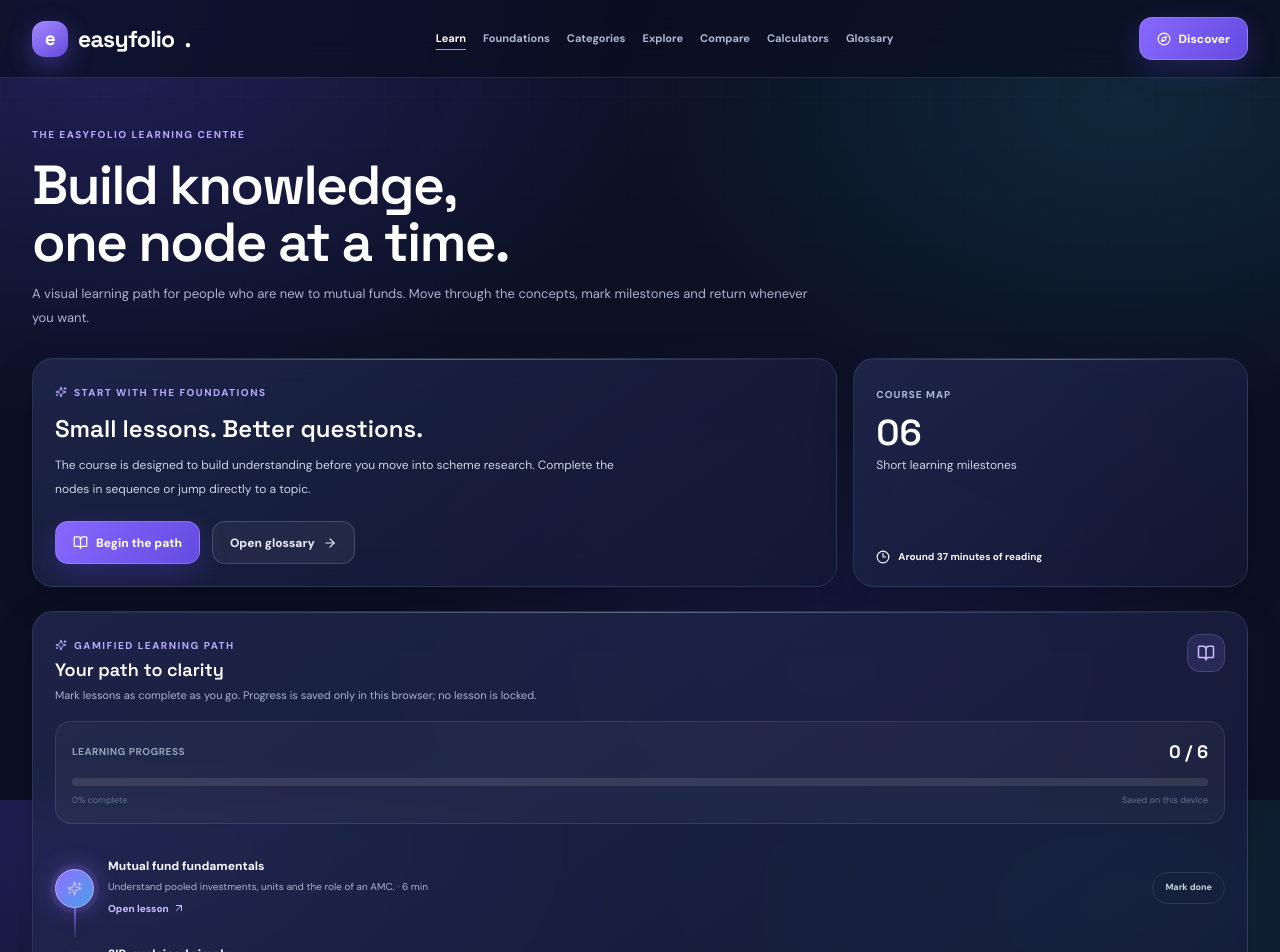
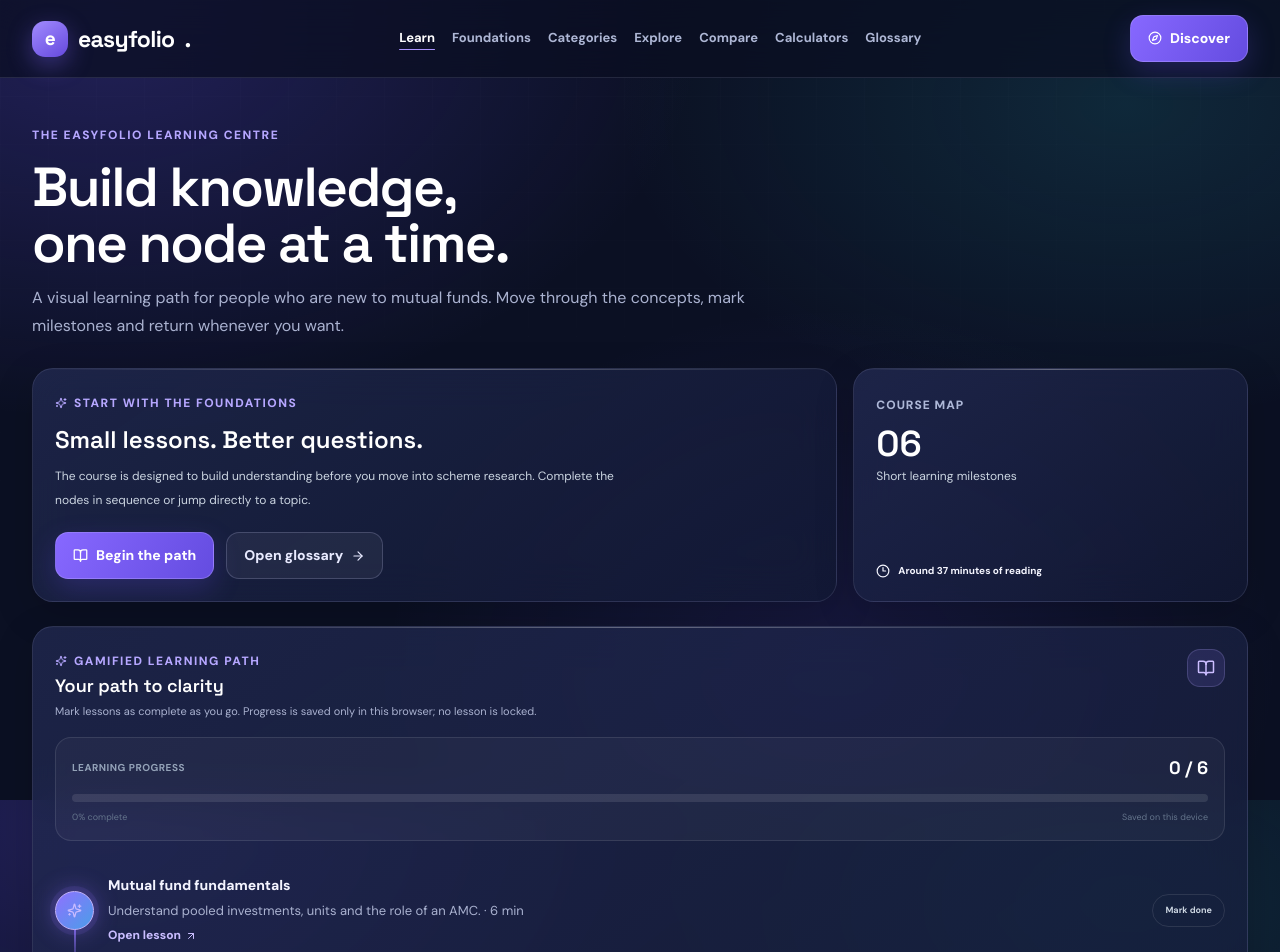
Before and after one commit to anandrahul094/easyfolio, a Next.js app in the folder frontend/: page /learn in a window 1280 px wide. Shown: the top 952 px of the page. Built offline with nearby package versions, Linux system fonts and the light colour scheme.

Commit message:
Improve desktop typography readability

```diff
--- a/frontend/app/globals.css
+++ b/frontend/app/globals.css
@@ -203,3 +203,99 @@ a:focus-visible,button:focus-visible,input:focus-visible,select:focus-visible{ou
 .performance-source{font-size:10px;color:#9da7c9;line-height:1.7}
 @media(max-width:820px){.performance-heatmap .performance-months,.performance-row{grid-template-columns:42px repeat(12,minmax(22px,1fr));gap:3px}.performance-heatmap{overflow-x:auto;padding-bottom:4px}.performance-heatmap .performance-months,.performance-row{min-width:420px}}
 @media(max-width:560px){.performance-months,.performance-empty-cells{gap:3px}.performance-months span{font-size:8px}.performance-empty-cells span{min-height:28px;font-size:8px}}
+
+/* Desktop typography refinement
+   Raise supporting text and dense UI labels for laptop readability.
+   Mobile and tablet styles are intentionally left unchanged.
+*/
+@media (min-width: 821px) {
+  body {
+    font-size: 16px;
+    line-height: 1.6;
+  }
+
+  .desktop-nav { font-size: 13px; }
+  .desktop-nav a { font-size: inherit; }
+  .nav-cta,
+  .button-primary,
+  .button-secondary { font-size: 14px; }
+  .button-text,
+  .text-link { font-size: 14px; }
+
+  .eyebrow { font-size: 12px; line-height: 1.55; }
+  .hero-copy p,
+  .page-intro p { font-size: 16px; line-height: 1.75; }
+  .hero-note { font-size: 13px !important; }
+  .section-intro,
+  .muted-copy { font-size: 15px; line-height: 1.75; }
+
+  .info-card h3 { font-size: 17px; }
+  .info-card p,
+  .content-card p,
+  .term-card p,
+  .fund-card p,
+  .lesson-card p,
+  .resource-card p,
+  .visual-card p { font-size: 14px; line-height: 1.65; }
+  .path-step h3 { font-size: 16px; }
+  .path-step p { font-size: 14px; line-height: 1.6; }
+  .term-card h3,
+  .glossary-card h3 { font-size: 21px; }
+  .callout p { font-size: 14px; line-height: 1.7; }
+
+  .pill { font-size: 11px; }
+  .field,
+  .select { font-size: 15px; }
+  .filter-chip { font-size: 13px; }
+  .results-head p,
+  .small-muted,
+  .source-line { font-size: 13px; }
+  .fund-card h3 { font-size: 16px; }
+  .fund-meta { font-size: 13px; }
+  .empty-state { font-size: 15px; }
+  .error-state { font-size: 14px; }
+  .metric-caption { font-size: 13px; }
+  .data-pair { font-size: 14px; }
+  .compare-table { font-size: 14px; }
+  .compare-table th { font-size: 12px; }
+  .form-panel label { font-size: 14px; }
+  .input-value-row { font-size: 14px; }
+  .result-panel p { font-size: 14px; }
+  .result-pair span { font-size: 11px; }
+  .wizard-option { font-size: 14px; }
+  .glossary-card strong { font-size: 11px; }
+  .glossary-card p { font-size: 14px; }
+  .lesson-article p,
+  .lesson-article li { font-size: 16px; line-height: 1.8; }
+  .lesson-nav a { font-size: 14px; }
+  .lesson-nav small { font-size: 12px; }
+  .footer-inner p { font-size: 13px; }
+  .footer-links { font-size: 13px; }
+
+  .art-kicker,
+  .micro-label { font-size: 11px; }
+  .art-footer { font-size: 11px; }
+  .metric-label { font-size: 12px; }
+  .metric-trend { font-size: 13px; }
+  .slider-line { font-size: 14px; }
+  .slider-line strong { font-size: 14px; }
+  .chart-caption { font-size: 12px; }
+  .allocation-item { font-size: 14px; }
+  .allocation-item strong { font-size: 14px; }
+  .heatmap-head,
+  .heatmap-row-label { font-size: 11px; }
+  .heatmap-cell { font-size: 13px; }
+  .heatmap-cell small { font-size: 10px; }
+  .path-node-title { font-size: 14px; }
+  .path-node-desc { font-size: 13px; }
+  .path-node-action { font-size: 12px; }
+  .data-status-row { font-size: 14px; }
+
+  /* Improve SVG chart tick labels when rendered by Recharts. */
+  .recharts-cartesian-axis-tick-value { font-size: 11px !important; }
+
+  .performance-months span { font-size: 11px; }
+  .performance-empty-cells span { font-size: 12px; }
+  .performance-empty-message strong { font-size: 13px; }
+  .performance-empty-message p { font-size: 13px; line-height: 1.65; }
+}
```
